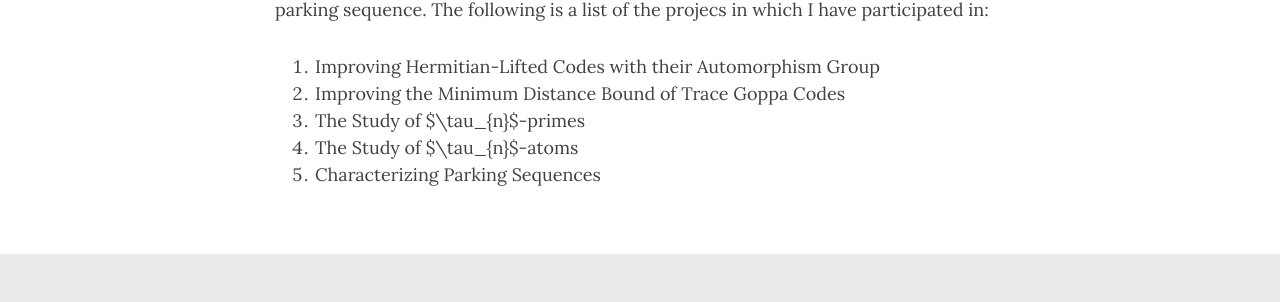
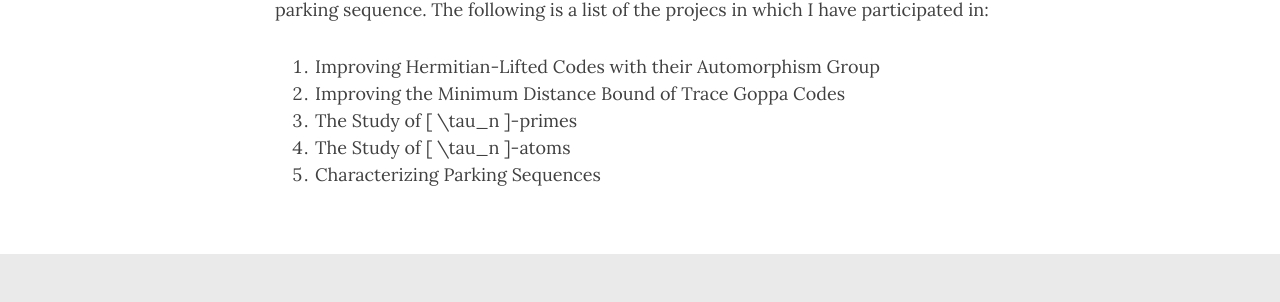
Before and after one commit to ejpaboncancel/ejpaboncancel-old.github.io, a Jekyll site: the page built from research.md, in a window 1280 px wide. Shown: the part 415-717 px from the top of the page. Built offline with Jekyll 4.4.1, drawn with Linux system fonts in a browser that asks for light colours; nearby versions of some CDN libraries.

```diff
--- a/research.md
+++ b/research.md
@@ -10,6 +10,6 @@ a sequence to be a parking sequence. The following is a list of the projecs in w
 
 1. Improving Hermitian-Lifted Codes with their Automorphism Group
 2. Improving the Minimum Distance Bound of Trace Goppa Codes
-3. The Study of $\tau_{n}$-primes
-4. The Study of $\tau_{n}$-atoms
+3. The Study of \[ \tau_n \]-primes
+4. The Study of \[ \tau_n \]-atoms
 5. Characterizing Parking Sequences
```
